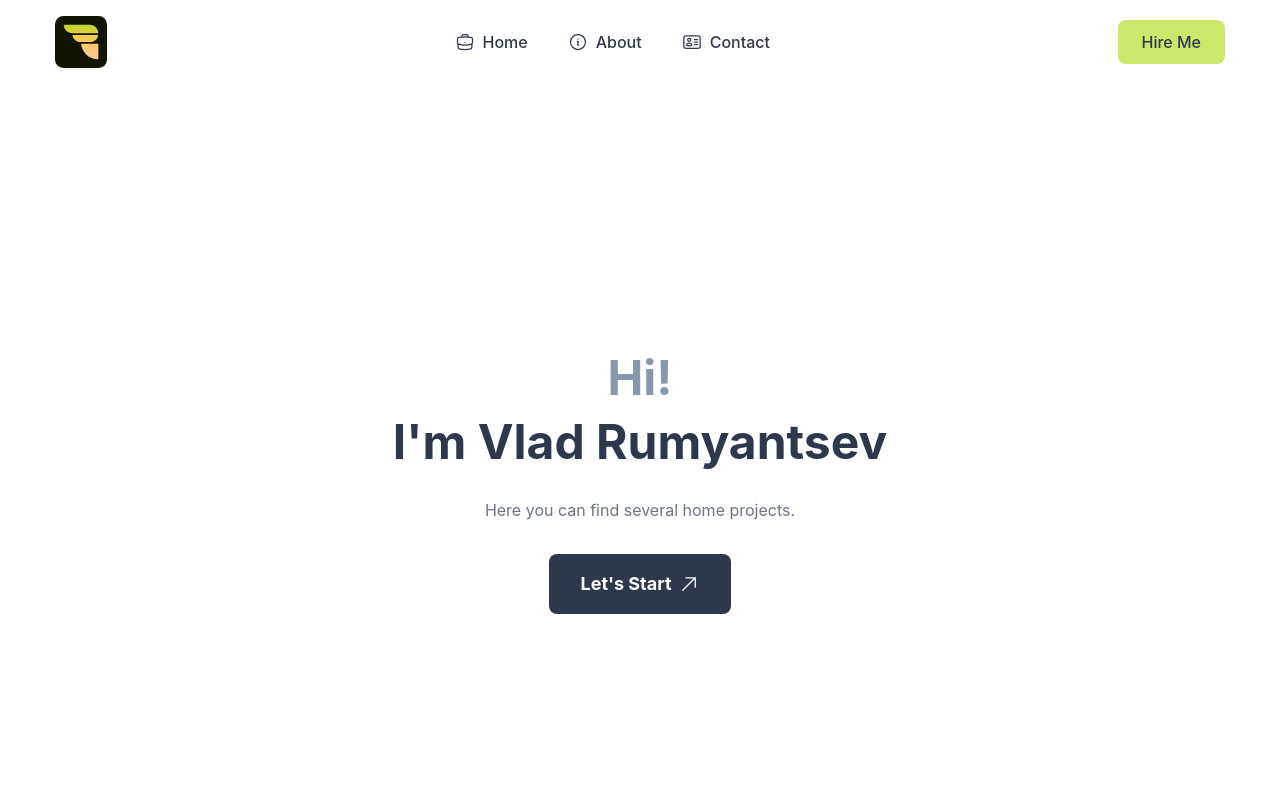
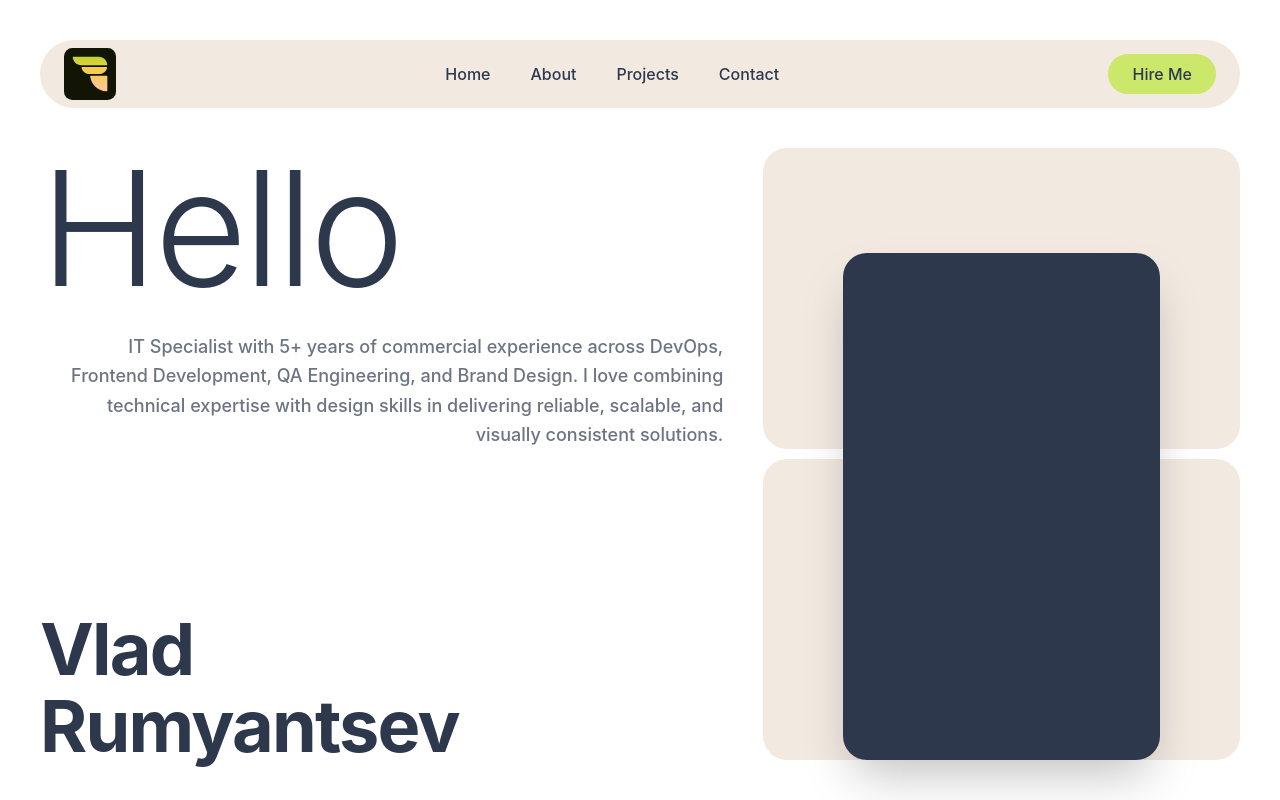
Before and after one commit to rumyantseff/vladislavr, a Nuxt app: page /index in a window 1280 px wide. Shown: the top 800 px of the page. Built offline with nearby package versions, Linux system fonts and the light colour scheme.

Commit message:
Hero section Coreset done.

```diff
--- /dev/null
+++ b/app/components/app/heading-display.vue
@@ -0,0 +1,12 @@
+<template>
+  <h1 class="font-light tracking-tight leading-none text-primary-font
+             text-7xl md:text-8xl lg:text-9xl xl:text-[10rem]">
+    {{ text }}
+  </h1>
+</template>
+
+<script setup>
+defineProps({
+  text: { type: String, required: true },
+})
+</script>
--- /dev/null
+++ b/app/components/app/heading-subtitle.vue
@@ -0,0 +1,13 @@
+<template>
+  <p class="font-medium leading-relaxed text-primary-font/70
+            text-sm md:text-base lg:text-lg
+            max-w-md lg:max-w-[58ch]">
+    {{ text }}
+  </p>
+</template>
+
+<script setup>
+defineProps({
+  text: { type: String, required: true },
+})
+</script>
--- /dev/null
+++ b/app/components/app/hero-card.vue
@@ -0,0 +1,19 @@
+<template>
+  <div :class="['rounded-3xl overflow-hidden', variantClasses]">
+    <slot />
+  </div>
+</template>
+
+<script setup>
+import { computed } from 'vue'
+
+const props = defineProps({
+  variant: { type: String, default: 'light' },
+})
+
+const variantClasses = computed(() =>
+  props.variant === 'dark'
+    ? 'bg-primary-font'
+    : 'bg-secondary'
+)
+</script>
--- /dev/null
+++ b/app/components/app/name-line.vue
@@ -0,0 +1,11 @@
+<template>
+  <span class="block font-bold text-primary-font leading-[0.95] text-4xl sm:text-5xl lg:text-6xl xl:text-7xl tracking-tight">
+    {{ text }}
+  </span>
+</template>
+
+<script setup>
+defineProps({
+  text: { type: String, required: true },
+})
+</script>
--- /dev/null
+++ b/app/components/app/nav-link.vue
@@ -0,0 +1,13 @@
+<template>
+  <a :href="to"
+    class="inline-flex items-center px-4 py-2 rounded-full text-primary-font font-medium text-sm lg:text-base hover:bg-primary-font/10 transition">
+    {{ text }}
+  </a>
+</template>
+
+<script setup>
+defineProps({
+  text: { type: String, required: true },
+  to: { type: String, default: '#' },
+})
+</script>
--- /dev/null
+++ b/app/components/app/pill-bubble.vue
@@ -0,0 +1,19 @@
+<template>
+  <div :class="['rounded-full px-6 py-3', variantClasses]">
+    <slot />
+  </div>
+</template>
+
+<script setup>
+import { computed } from 'vue'
+
+const props = defineProps({
+  variant: { type: String, default: 'light' },
+})
+
+const variantClasses = computed(() =>
+  props.variant === 'dark'
+    ? 'bg-primary-font text-tertiary-font'
+    : 'bg-secondary text-primary-font'
+)
+</script>
--- /dev/null
+++ b/app/components/sections/hero-cards.vue
@@ -0,0 +1,10 @@
+<template>
+  <div class="relative w-full h-full max-w-md mx-auto lg:max-w-none">
+    <AppHeroCard variant="light"
+      class="absolute top-0 left-0 right-0 bottom-[calc(50%+5px)]" />
+    <AppHeroCard variant="light"
+      class="absolute top-[calc(50%+5px)] left-0 right-0 bottom-0" />
+    <AppHeroCard variant="dark"
+      class="absolute bottom-0 left-10 right-10 h-[80%] lg:h-[507px] lg:left-20 lg:right-20 shadow-2xl" />
+  </div>
+</template>
--- /dev/null
+++ b/app/components/sections/name.vue
@@ -0,0 +1,6 @@
+<template>
+  <div class="flex flex-col gap-1 lg:gap-2">
+    <AppNameLine text="Vlad" />
+    <AppNameLine text="Rumyantsev" />
+  </div>
+</template>
--- a/app/components/sections/navigation.vue
+++ b/app/components/sections/navigation.vue
@@ -1,87 +1,26 @@
 <template>
-  <header>
-    <div class="sticky top-0 z-30 backdrop-blur-md bg-white/75 py-2 lg:py-4 px-4">
-      <div class="container-x flex items-center gap-4">
-        <AppLogo />
-        <div class="flex-1"></div>
-        <nav class="hidden lg:flex items-center gap-2">
-          <button v-for="(q, i) in quickLinks" :key="i" type="button"
-            class="inline-flex items-center gap-2 text-primary-font font-medium text-base px-4 py-2 rounded-md hover:bg-primary-font/5 transition">
-            <component :is="q.icon" class="size-5 text-primary-font" />
-            {{ q.text }}
-          </button>
+  <AppPillBubble class="w-full flex items-center gap-2 lg:gap-4 !py-2 !px-4 lg:!px-6">
+    <AppLogo class="shrink-0" />
+    <nav class="flex-1 hidden md:flex items-center justify-center gap-1 lg:gap-2">
+      <AppNavLink v-for="(link, i) in links" :key="i" :text="link.text" :to="link.to" />
     </nav>
-        <div class="flex-1"></div>
+    <div class="flex-1 md:hidden"></div>
     <button type="button"
-          class="bg-primary text-primary-font font-medium px-6 py-2.5 rounded-lg hover:opacity-90 transition">
+      class="shrink-0 hidden sm:inline-flex items-center bg-primary text-primary-font font-medium px-4 lg:px-6 py-2 rounded-full hover:opacity-90 transition text-sm lg:text-base">
       Hire Me
     </button>
-        <button type="button" @click="drawer = !drawer" aria-label="Open menu"
-          class="lg:hidden text-primary-font p-2 rounded-md hover:bg-primary-font/5 transition">
+    <button type="button" aria-label="Open menu"
+      class="md:hidden shrink-0 inline-flex items-center justify-center size-10 rounded-full text-primary-font hover:bg-primary-font/10 transition">
       <AppIconsBars3 class="size-6" />
     </button>
-      </div>
-    </div>
-
-    <!-- Mobile drawer -->
-    <Transition
-      enter-active-class="transition ease-out duration-200"
-      enter-from-class="opacity-0"
-      enter-to-class="opacity-100"
-      leave-active-class="transition ease-in duration-150"
-      leave-from-class="opacity-100"
-      leave-to-class="opacity-0">
-      <div v-if="drawer" class="fixed inset-0 z-40 bg-black/40 lg:hidden" @click="drawer = false" />
-    </Transition>
-    <Transition
-      enter-active-class="transition ease-out duration-300"
-      enter-from-class="-translate-y-full"
-      enter-to-class="translate-y-0"
-      leave-active-class="transition ease-in duration-200"
-      leave-from-class="translate-y-0"
-      leave-to-class="-translate-y-full">
-      <aside v-if="drawer"
-        class="fixed top-0 left-0 right-0 z-50 max-w-80 mx-auto bg-secondary text-primary-font font-bold rounded-b-xl lg:hidden">
-        <div class="p-4">
-          <p class="text-secondary-font text-xs uppercase tracking-widest mb-2">Menu</p>
-          <ul>
-            <li v-for="(item, i) in items" :key="i">
-              <button type="button" @click="drawer = false"
-                class="w-full flex items-center gap-3 px-3 py-3 rounded-md hover:bg-primary/40 transition">
-                <component :is="item.icon" class="size-5 text-primary-font" />
-                <span class="text-primary-font font-bold">{{ item.title }}</span>
-              </button>
-            </li>
-            <li class="text-center mt-2">
-              <button type="button"
-                class="bg-primary text-primary-font px-6 py-3 rounded-lg font-medium hover:opacity-90 transition">
-                Hire Me
-              </button>
-            </li>
-          </ul>
-        </div>
-      </aside>
-    </Transition>
-  </header>
+  </AppPillBubble>
 </template>
 
 <script setup>
-import { ref } from 'vue'
-import Briefcase from '~/components/app/icons/briefcase.vue'
-import InformationCircle from '~/components/app/icons/information-circle.vue'
-import Identification from '~/components/app/icons/identification.vue'
-
-const drawer = ref(false)
-
-const quickLinks = [
-  { text: 'Home', icon: Briefcase },
-  { text: 'About', icon: InformationCircle },
-  { text: 'Contact', icon: Identification },
-]
-
-const items = [
-  { title: 'Portfolio', icon: Briefcase },
-  { title: 'About', icon: InformationCircle },
-  { title: 'Contact', icon: Identification },
+const links = [
+  { text: 'Home', to: '#' },
+  { text: 'About', to: '#' },
+  { text: 'Projects', to: '#' },
+  { text: 'Contact', to: '#' },
 ]
 </script>
--- /dev/null
+++ b/app/components/sections/welcome-text.vue
@@ -0,0 +1,10 @@
+<template>
+  <div class="flex flex-col gap-4 lg:gap-6">
+    <AppHeadingDisplay text="Hello" class="self-start text-left" />
+    <AppHeadingSubtitle :text="subtitle" class="self-end text-right" />
+  </div>
+</template>
+
+<script setup>
+const subtitle = "IT Specialist with 5+ years of commercial experience across DevOps, Frontend Development, QA Engineering, and Brand Design. I love combining technical expertise with design skills in delivering reliable, scalable, and visually consistent solutions."
+</script>
--- a/app/layouts/default.vue
+++ b/app/layouts/default.vue
@@ -1,9 +1,7 @@
 <template>
   <div class="min-h-screen flex flex-col bg-white">
-    <SectionsNavigation />
     <main class="flex-1">
       <slot />
     </main>
-    <SectionsFooter />
   </div>
 </template>
--- a/app/pages/index/index.vue
+++ b/app/pages/index/index.vue
@@ -1,7 +1,10 @@
 <template>
-  <SectionsBanner />
-  <SectionsProjects />
-  <SectionsServices />
-  <SectionsResume />
-  <SectionsContacts />
+  <div class="w-full p-4 sm:p-6 lg:p-10 h-screen overflow-hidden
+              grid gap-3 sm:gap-4 lg:gap-10
+              grid-cols-12 grid-rows-[auto_auto_1fr_auto] lg:grid-rows-[auto_1fr_auto]">
+    <SectionsNavigation class="col-span-12" />
+    <SectionsWelcomeText class="col-span-12 lg:col-span-7 lg:col-start-1 lg:row-start-2" />
+    <SectionsHeroCards class="col-span-12 lg:col-span-5 lg:col-start-8 lg:row-start-2 lg:row-span-2" />
+    <SectionsName class="col-span-12 lg:col-span-7 lg:col-start-1 lg:row-start-3 self-end" />
+  </div>
 </template>
```
Lines whose indentation alone changed are shown as unchanged.
